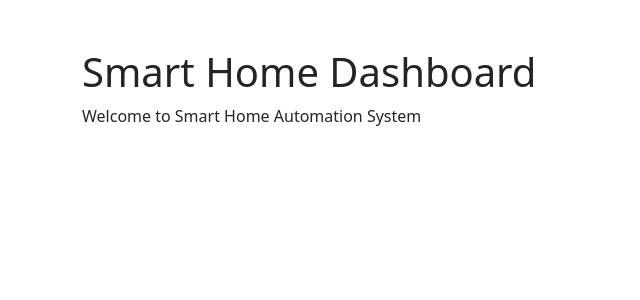
After one commit to shank43/SmartHomeAutomation, a Flask app: page /dashboard in a window 1280 px wide. The commit adds this page. Shown: the top 300 px of the page, without its empty margins (0-640 px from the left). Run offline with Flask 3, Linux system fonts and the light colour scheme.

Commit message:
Login and dashboard module completed

```diff
--- a/routes/auth/auth_routes.py
+++ b/routes/auth/auth_routes.py
@@ -1,12 +1,28 @@
-from flask import Blueprint, render_template, request
+from flask import Blueprint, render_template, request, redirect, url_for
 from database.models import User
 from database.db import db
 from flask import Blueprint, render_template
 
 auth = Blueprint("auth", __name__)
 
-@auth.route("/login")
+@auth.route("/login", methods=["GET", "POST"])
 def login():
+
+    if request.method == "POST":
+
+        username = request.form["username"]
+        password = request.form["password"]
+
+        user = User.query.filter_by(
+            username=username,
+            password=password
+        ).first()
+
+        if user:
+            return redirect(url_for("auth.dashboard"))
+
+        return "Invalid Username or Password"
+
     return render_template("login.html")
 
 @auth.route("/register", methods=["GET", "POST"])
@@ -28,3 +44,8 @@ def register():
         return "User Registered Successfully"
 
     return render_template("register.html")
+
+
+@auth.route("/dashboard")
+def dashboard():
+    return render_template("dashboard.html")
--- /dev/null
+++ b/templates/dashboard.html
@@ -0,0 +1,20 @@
+<!DOCTYPE html>
+<html>
+<head>
+    <title>Dashboard</title>
+
+    <link href="https://cdn.jsdelivr.net/npm/bootstrap@5.3.7/dist/css/bootstrap.min.css" rel="stylesheet">
+</head>
+
+<body>
+
+<div class="container mt-5">
+
+    <h1>Smart Home Dashboard</h1>
+
+    <p>Welcome to Smart Home Automation System</p>
+
+</div>
+
+</body>
+</html>
--- a/templates/login.html
+++ b/templates/login.html
@@ -12,16 +12,16 @@
 
     <h2>Smart Home Login</h2>
 
-    <form>
+    <form method="POST">
 
         <div class="mb-3">
             <label>Username</label>
-            <input type="text" class="form-control">
+            <input id="username" type="text" name="username" class="form-control">
         </div>
 
         <div class="mb-3">
             <label>Password</label>
-            <input type="password" class="form-control">
+            <input id="password" type="password" name="password" class="form-control">
         </div>
 
         <button class="btn btn-primary">
```
